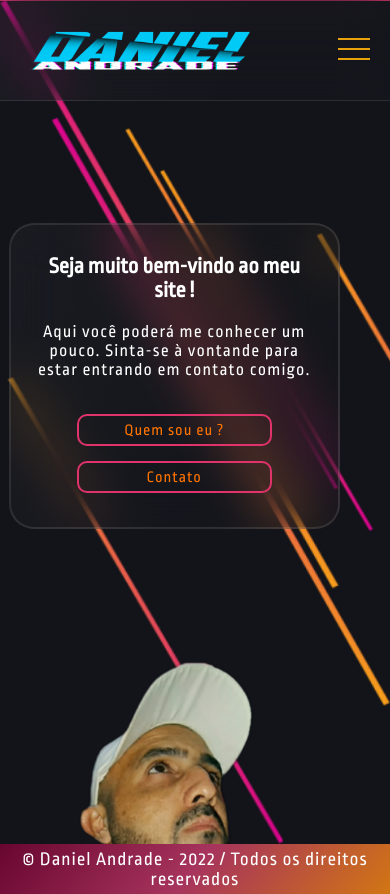
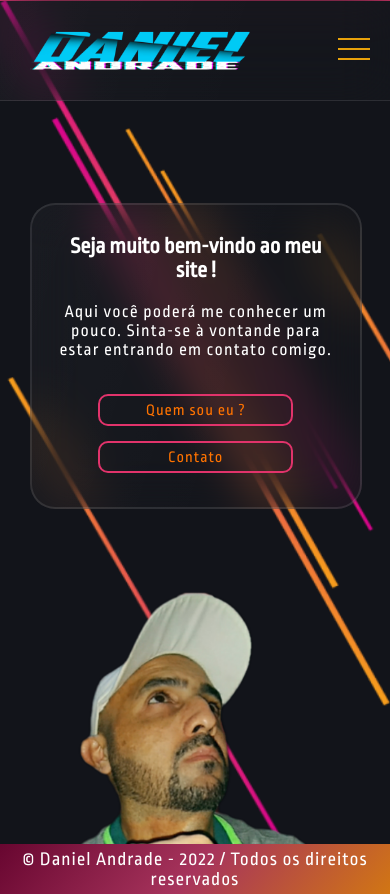
Before and after one commit to danielandradedasilva/teste, a plain HTML site: page index.html in a window 390 px wide. Drawn offline with nearby package versions, Linux system fonts and the light colour scheme.

Commit message:
56hfghkçlmhfg

```diff
--- a/assets/css/homeMediaQuery.css
+++ b/assets/css/homeMediaQuery.css
@@ -154,7 +154,7 @@
             width: 255px;
             height: 35px;
             font-size: 1.1em;
-            color: rgb(51, 255, 0);
+            color: rgb(0, 183, 255);
         }
     }
 
@@ -172,7 +172,8 @@
         .card-sec-container-content {
             width: 85%;
             height: 85%;
-            margin-top: -20px;
+            margin-top: -40px;
+            margin-left: 30px;
             text-align: center;
             padding: 0 25px;
         }
@@ -189,7 +190,7 @@
         .img-home>img {
             width: 280px;
             height: 350px;
-            margin: 660px 0 0 25px;
+            margin: 590px 0 0 25px;
             position: relative;
         }
         .buttons {
@@ -223,6 +224,7 @@
             width: 80%;
             height: 85%;
             margin-top: -20px;
+            margin-left: 30px;
             text-align: center;
             padding: 0 25px;
         }
```
